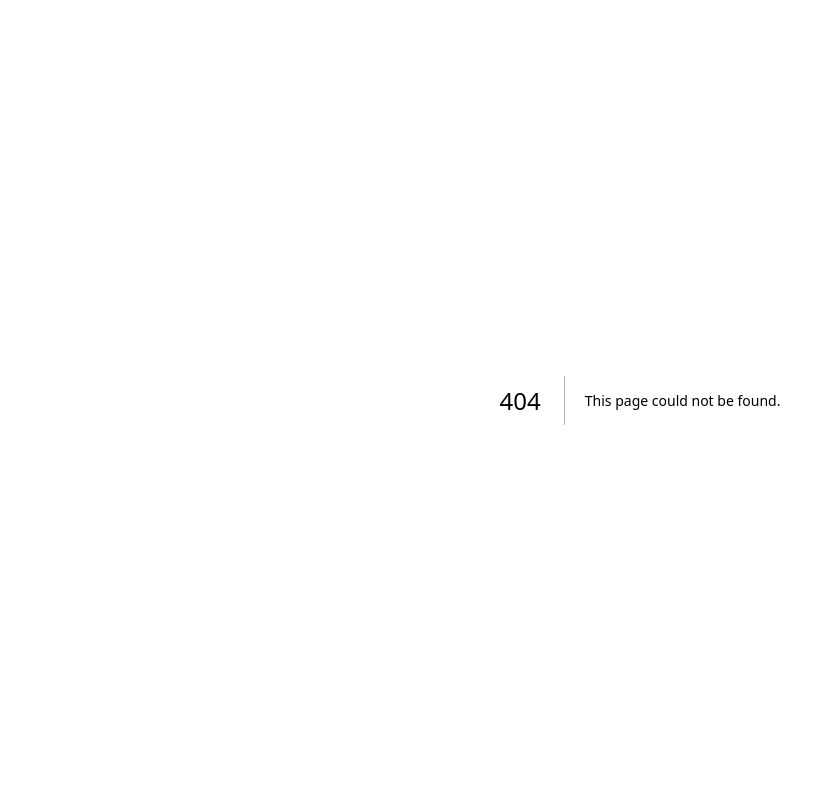
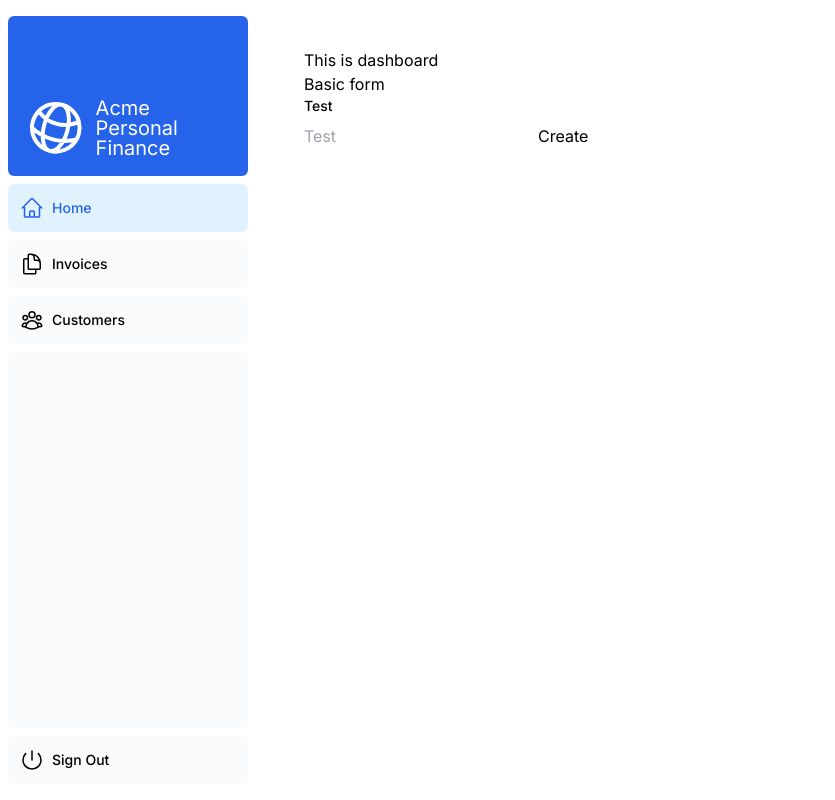
Before and after one commit to gayashan4lk/bto-codecrunch-go, a Next.js app in the folder frontend/: page /dashboard in a window 1280 px wide. Before the commit this address had no page. Shown: the whole page, without its empty margins (0-835 px from the left). Built offline with nearby package versions, Linux system fonts and the light colour scheme.

Commit message:
build dashboard route

```diff
--- a/frontend/package.json
+++ b/frontend/package.json
@@ -9,6 +9,8 @@
     "lint": "next lint"
   },
   "dependencies": {
+    "@heroicons/react": "^2.1.4",
+    "clsx": "^2.1.1",
     "next": "14.2.4",
     "prettier": "^3.3.2",
     "react": "^18",
--- /dev/null
+++ b/frontend/src/app/dashboard/layout.tsx
@@ -0,0 +1,12 @@
+import SideNav from '@/components/sidenav'
+
+export default function Layout({ children }: { children: React.ReactNode }) {
+	return (
+		<div className="flex h-screen flex-col md:flex-row md:overflow-hidden">
+			<div className="w-full flex-none md:w-64">
+				<SideNav />
+			</div>
+			<div className="flex-grow p-6 md:overflow-y-auto md:p-12">{children}</div>
+		</div>
+	)
+}
--- /dev/null
+++ b/frontend/src/app/dashboard/page.tsx
@@ -0,0 +1,10 @@
+import { TestForm } from '@/components/TestForm'
+
+export default function Page() {
+	return (
+		<div>
+			This is dashboard
+			<TestForm />
+		</div>
+	)
+}
--- a/frontend/src/app/page.tsx
+++ b/frontend/src/app/page.tsx
@@ -1,27 +1,30 @@
+import { ArrowRightIcon } from '@heroicons/react/24/outline'
 import Image from 'next/image'
+import Link from 'next/link'
+import { TestForm } from '../components/TestForm'
+import { AppLogo } from '../components/AppLogo'
 
 export default function Home() {
-	async function create(formData: FormData) {
-		'use server'
-		console.log('formData', formData)
-		const fields = {
-			test: formData.get('test'),
-		}
-		console.log('fields', fields)
-
-		// Logic to mutate data...
-	}
-
 	return (
-		<div>
-			<h1>Basic form</h1>{' '}
-			<form action={create}>
-				<label htmlFor="test" className="mb-2 block text-sm font-medium">
-					Test
-				</label>
-				<input id="test" name="test" placeholder="Test" type="text" />
-				<button type="submit">Create</button>
-			</form>
-		</div>
+		<main className="flex min-h-screen flex-col p-6">
+			<div className="flex h-20 shrink-0 items-end rounded-lg bg-blue-500 p-4 md:h-52">
+				<AppLogo />
+			</div>
+			<div className="mt-4 flex grow flex-col gap-4 md:flex-row">
+				<div className="flex flex-col justify-center gap-6 rounded-lg bg-gray-50 px-6 py-10 md:w-2/5 md:px-20">
+					<div className="h-0 w-0 border-b-[30px] border-l-[20px] border-r-[20px] border-b-black border-l-transparent border-r-transparent" />
+					<p className={`text-xl text-gray-800 md:text-xl md:leading-normal antialiased`}>
+						The <strong>easy-to-use</strong> zero-based budgeting app that helps you keep tabs on your money at a glance
+						anytime, anywhere.
+					</p>
+					<Link
+						href="/dashboard"
+						className="flex items-center gap-5 self-start rounded-lg bg-blue-500 px-6 py-3 text-sm font-medium text-white transition-colors hover:bg-blue-400 md:text-base"
+					>
+						<span>Go to Dashboard</span> <ArrowRightIcon className="w-5 md:w-6" />
+					</Link>
+				</div>
+			</div>
+		</main>
 	)
 }
--- /dev/null
+++ b/frontend/src/components/AppLogo.tsx
@@ -0,0 +1,10 @@
+import { GlobeAltIcon } from '@heroicons/react/24/outline'
+
+export function AppLogo() {
+	return (
+		<div className={`flex flex-row items-center leading-none text-white`}>
+			<GlobeAltIcon className="rotate-[15deg]" />
+			<p className="text-[20px] ml-2">Acme Personal Finance</p>
+		</div>
+	)
+}
--- /dev/null
+++ b/frontend/src/components/TestForm.tsx
@@ -0,0 +1,24 @@
+export function TestForm() {
+	async function create(formData: FormData) {
+		'use server'
+		console.log('formData', formData)
+		const fields = {
+			test: formData.get('test'),
+		}
+		console.log('fields', fields)
+
+		// Logic to mutate data...
+	}
+	return (
+		<div>
+			<h1>Basic form</h1>{' '}
+			<form action={create}>
+				<label htmlFor="test" className="mb-2 block text-sm font-medium">
+					Test
+				</label>
+				<input id="test" name="test" placeholder="Test" type="text" />
+				<button type="submit">Create</button>
+			</form>
+		</div>
+	)
+}
--- /dev/null
+++ b/frontend/src/components/sidenav.tsx
@@ -0,0 +1,58 @@
+'use client'
+
+import { PowerIcon } from '@heroicons/react/24/outline'
+import Link from 'next/link'
+import { UserGroupIcon, HomeIcon, DocumentDuplicateIcon } from '@heroicons/react/24/outline'
+import clsx from 'clsx'
+import { usePathname } from 'next/navigation'
+import { AppLogo } from './AppLogo'
+
+const links = [
+	{ name: 'Home', href: '/dashboard', icon: HomeIcon },
+	{ name: 'Invoices', href: '/dashboard/invoices', icon: DocumentDuplicateIcon },
+	{ name: 'Customers', href: '/dashboard/customers', icon: UserGroupIcon },
+]
+
+export default function SideNav() {
+	const pathName = usePathname()
+
+	return (
+		<div className="flex h-full flex-col px-3 py-4 md:px-2">
+			<Link className="mb-2 flex h-20 items-end justify-start rounded-md bg-blue-600 p-4 md:h-40" href="/">
+				<div className="w-32 text-white md:w-40">
+					<AppLogo />
+				</div>
+			</Link>
+			<div className="flex grow flex-row justify-between space-x-2 md:flex-col md:space-x-0 md:space-y-2">
+				{links.map((link) => {
+					const LinkIcon = link.icon
+					return (
+						<Link
+							key={link.name}
+							href={link.href}
+							className={clsx(
+								'flex h-[48px] grow items-center justify-center gap-2 rounded-md bg-gray-50 p-3 text-sm font-medium hover:bg-sky-100 hover:text-blue-600 md:flex-none md:justify-start md:p-2 md:px-3',
+								{ 'bg-sky-100 text-blue-600': pathName === link.href },
+							)}
+						>
+							<LinkIcon className="w-6" />
+							<p className="hidden md:block">{link.name}</p>
+						</Link>
+					)
+				})}
+				<div className="hidden h-auto w-full grow rounded-md bg-gray-50 md:block"></div>
+				<form
+				// action={async () => {
+				//   'use server';
+				//   await signOut();
+				// }}
+				>
+					<button className="flex h-[48px] w-full grow items-center justify-center gap-2 rounded-md bg-gray-50 p-3 text-sm font-medium hover:bg-sky-100 hover:text-blue-600 md:flex-none md:justify-start md:p-2 md:px-3">
+						<PowerIcon className="w-6" />
+						<div className="hidden md:block">Sign Out</div>
+					</button>
+				</form>
+			</div>
+		</div>
+	)
+}
```
Also changed, not shown: 1 other file (tests, documents, lock files or other folders).
